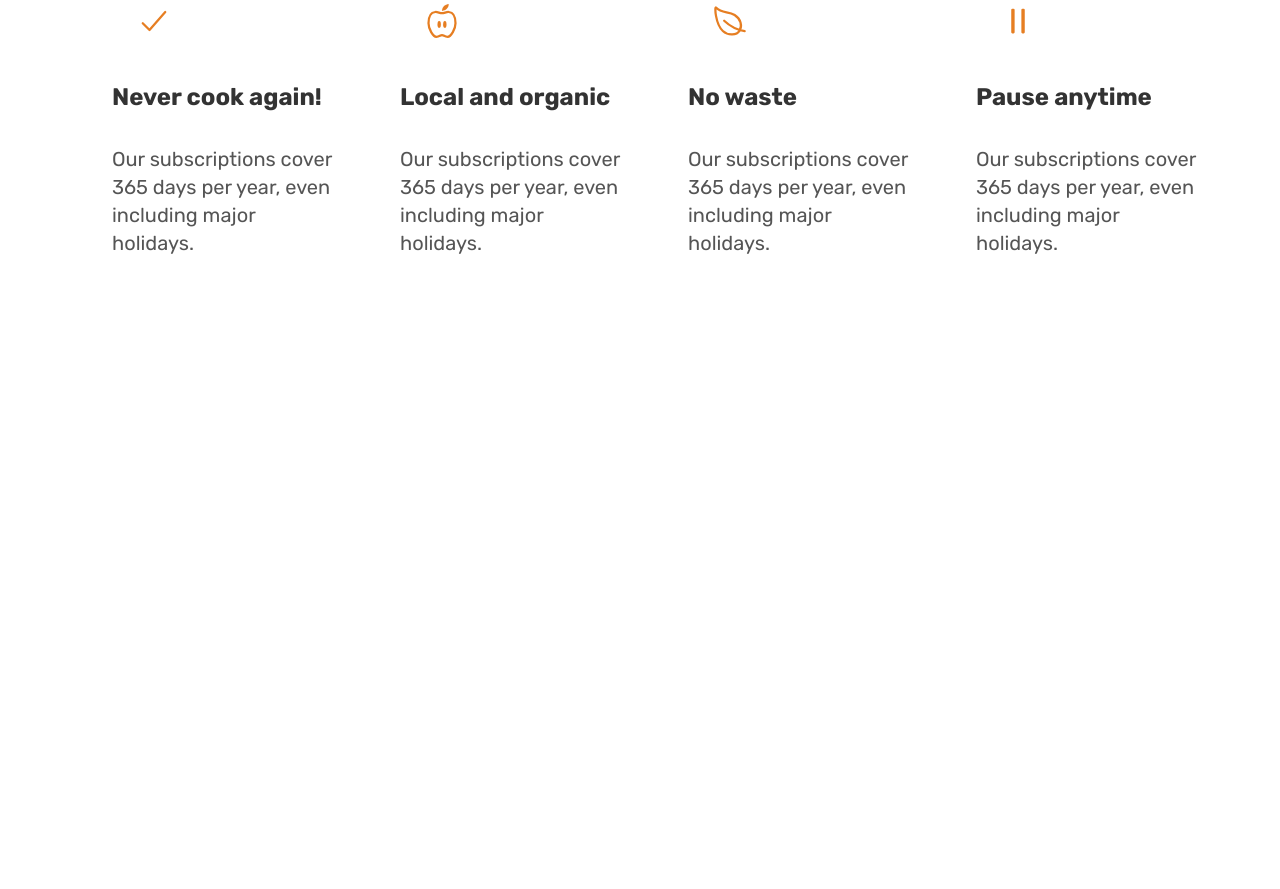
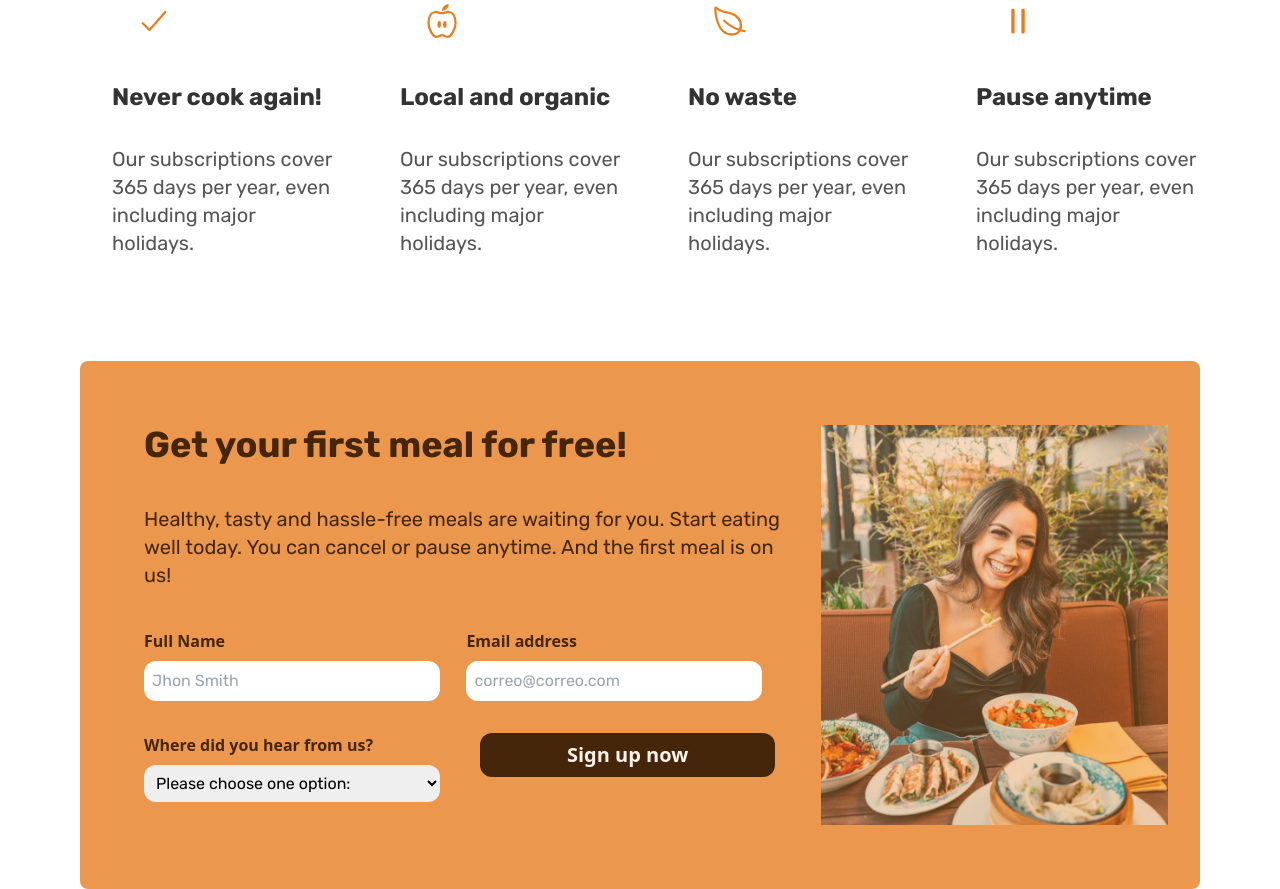
Before and after one commit to jeissonsp/webPageFood, a website: page src/index.html in a window 1280 px wide. Shown: the part 5156-6045 px from the top of the page. Before the commit the page ends 5517 px from the top, so only its background shows below. Drawn offline with nearby package versions, Linux system fonts and the light colour scheme.

Commit message:
octava sección terminada

```diff
--- a/src/index.html
+++ b/src/index.html
@@ -476,6 +476,49 @@
     </div>
   </section>
 
+  <section class="octava-seccion">
+    <div class="texto">
+      <div class="caja1 block">
+        <h1 class="titulo-principal8">
+          Get your first meal for free!
+        </h1>
+        <p class="texto-octava-sec">Healthy, tasty and hassle-free meals are waiting for you. Start eating well today. You
+          can cancel or pause anytime. And the first meal is on us!</p>
+
+        <form action="cta" class="grid grid-cols-2">
+          <div class="mb-8">
+            <label class="texto-label " for="name" id="name">Full Name</label>
+            <input class="textField-octava-sec" type="text" name="nombre" value="" placeholder="Jhon Smith" id="">
+          </div>
+          <div>
+            <label class="texto-label" for="name" id="name">Email address</label>
+            <input class="textField-octava-sec" type="email" name="email" value="" placeholder="correo@correo.com" id="">
+          </div>
+          <div>
+            <label class="texto-label" for="name" id="name">Where did you hear from us?</label>
+            <select class="textField-octava-sec" name="select" id="select">
+              <option value="">Please choose one option:</option>
+              <option value="friends">Friends and family</option>
+              <option value="youtube">YouTube video</option>
+              <option value="podcast">Podcast</option>
+              <option value="ad">Facebook ad</option>
+              <option value="others">Others</option>
+            </select>
+          </div>
+          <div class="flex justify-center items-center ">
+            <button class="btn-cafe-seccion8">Sign up now</button>
+          </div>
+        </form>
+
+      </div>
+      <div
+              class="cta-img-box"
+              role="img"
+              aria-label="Woman enjoying food"
+            ></div>
+    </div>
+  </section>
+
 </body>
 
 </html>
--- a/src/input.css
+++ b/src/input.css
@@ -637,6 +637,93 @@
   }
 
   /*octava seccion*/
+  .octava-seccion{
+    @apply
+    block
+    ;
+  }
+  .texto{
+    @apply
+    bg-background-naranja
+      grid
+      grid-cols-2
+      grid-cols-65-35
+      gap-8
+      mx-auto
+      p-16
+      ml-20
+      mr-20
+      rounded-lg
+    ;
+  }
+  .titulo-principal8{
+    @apply
+      font-Rubik
+      font-bold
+      text-left
+      text-4xl
+    text-cafe
+      mb-10
+    ;
+  }
+  .texto-octava-sec{
+    @apply
+      font-Rubik
+      mb-10
+      text-xl
+    text-cafe
+    ;
+  }
+  .texto-label{
+    @apply
+    text-cafe
+      font-bold
+      text-base
+      block
+      mb-2
+    ;
+  }
+  .textField-octava-sec{
+    @apply
+    block
+    p-2
+    w-11/12
+    rounded-xl
+    font-Rubik
+    ;
+  }
+  .btn-cafe-seccion8{
+    @apply
+        text-center
+      bg-cafe
+      text-beage
+        pt-2
+        pb-2
+        pl-9
+        pr-9
+        rounded-xl
+        transition
+        duration-300
+        text-xl
+        font-bold
+        w-11/12
+        mx-auto
+        mb-12
+      hover:bg-white
+      hover:text-gris-texto
+    ;
+  }
+  .cta-img-box {
+    background-image: linear-gradient(
+        to right bottom,
+        rgba(235, 151, 78, 0.35),
+        rgba(230, 125, 34, 0.35)
+      ),
+      url("../img/eating.jpg");
+    background-size: cover;
+    background-position: center;
+
+  }
 
   /*footer seccion*/
 
```
Also changed, not shown: src/output.css.
